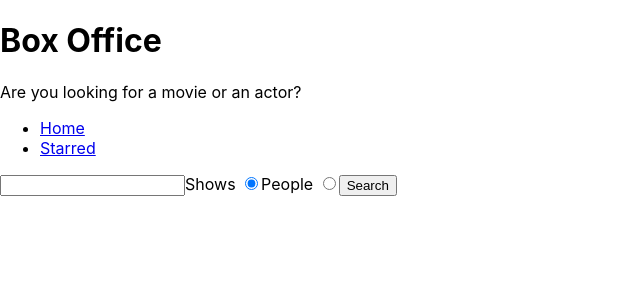
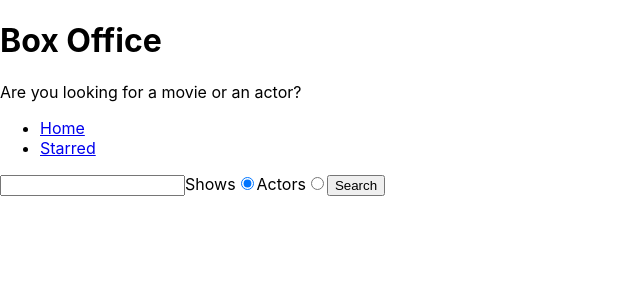
Before and after one commit to rsbisne/box-office-app, a React (Create React App) app: page / in a window 1280 px wide. Shown: the top 300 px of the page, without its empty margins (0-640 px from the left). Built offline with nearby package versions, Linux system fonts and the light colour scheme.

Commit message:
isolated search form logic

```diff
--- /dev/null
+++ b/src/components/SearchForm.jsx
@@ -0,0 +1,57 @@
+import { useState } from 'react';
+
+const SearchForm = ({ onSearch }) => {
+  const [searchStr, setSearchStr] = useState('');
+  const [searchOption, setSearchOption] = useState('shows');
+
+  const onSearchInputChange = ev => {
+    setSearchStr(ev.target.value);
+  };
+
+  const onRadioChange = ev => {
+    setSearchOption(ev.target.value);
+  };
+
+  const onSubmit = ev => {
+    ev.preventDefault();
+
+    const options = {
+      q: searchStr,
+      searchOption,
+    };
+
+    onSearch(options);
+  };
+
+  return (
+    <form onSubmit={onSubmit}>
+      <input type="text" value={searchStr} onChange={onSearchInputChange} />
+
+      <label>
+        Shows
+        <input
+          type="radio"
+          name="search-option"
+          value="shows"
+          checked={searchOption === 'shows'}
+          onChange={onRadioChange}
+        />
+      </label>
+
+      <label>
+        Actors
+        <input
+          type="radio"
+          name="search-option"
+          value="actors"
+          checked={searchOption === 'actors'}
+          onChange={onRadioChange}
+        />
+      </label>
+
+      <button type="submit">Search</button>
+    </form>
+  );
+};
+
+export default SearchForm;
--- a/src/pages/Home.jsx
+++ b/src/pages/Home.jsx
@@ -1,28 +1,20 @@
 import { useState } from 'react';
 import { searchForShows, searchForPeople } from './../api/tvmaze';
+import SearchForm from '../components/SearchForm';
 const Home = () => {
-  const [searchStr, setSearchStr] = useState('');
   const [apiData, setApiData] = useState(null);
   const [apiDataError, setApiDataError] = useState(null);
-  const [searchOption, setSearchOption] = useState('shows');
 
-  const onSearchInputChange = ev => {
-    setSearchStr(ev.target.value);
-  };
-  const onRadioChange = ev => {
-    setSearchOption(ev.target.value);
-  };
-  const onSearch = async ev => {
-    ev.preventDefault();
+  const onSearch = async ({ q, searchOption }) => {
     try {
       setApiDataError(null);
+      let result;
       if (searchOption === 'shows') {
-        const result = await searchForShows(searchStr);
-        setApiData(result);
+        result = await searchForShows(q);
       } else {
-        const result = await searchForPeople(searchStr);
-        setApiData(result);
+        result = await searchForPeople(q);
       }
+      setApiData(result);
     } catch (error) {
       setApiDataError(error);
     }
@@ -43,30 +35,7 @@ const Home = () => {
 
   return (
     <div>
-      <form onSubmit={onSearch}>
-        <input type="text" value={searchStr} onChange={onSearchInputChange} />
-        <label>
-          Shows{' '}
-          <input
-            type="radio"
-            name="search-option"
-            value="shows"
-            checked={searchOption === 'shows'}
-            onChange={onRadioChange}
-          />
-        </label>
-        <label>
-          People{' '}
-          <input
-            type="radio"
-            name="search-option"
-            value="people"
-            checked={searchOption === 'people'}
-            onChange={onRadioChange}
-          />
-        </label>
-        <button type="submit">Search</button>
-      </form>
+      <SearchForm onSearch={onSearch} />
       <div>{renderApiData()}</div>
     </div>
   );
```
